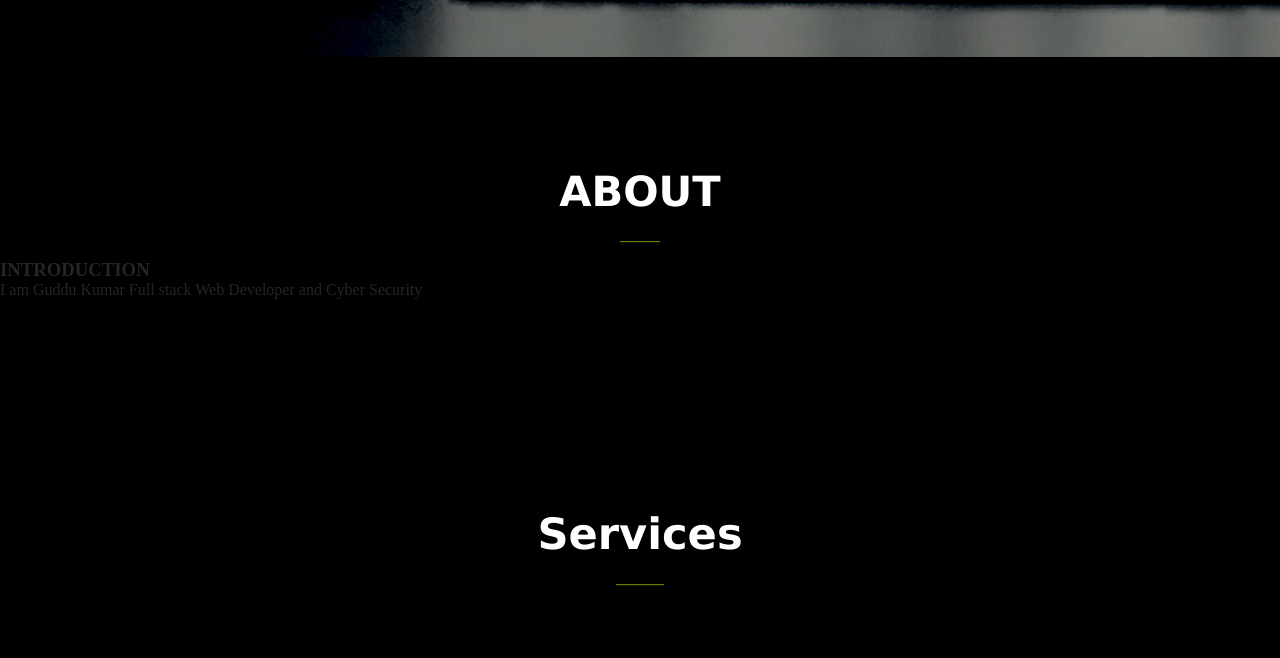
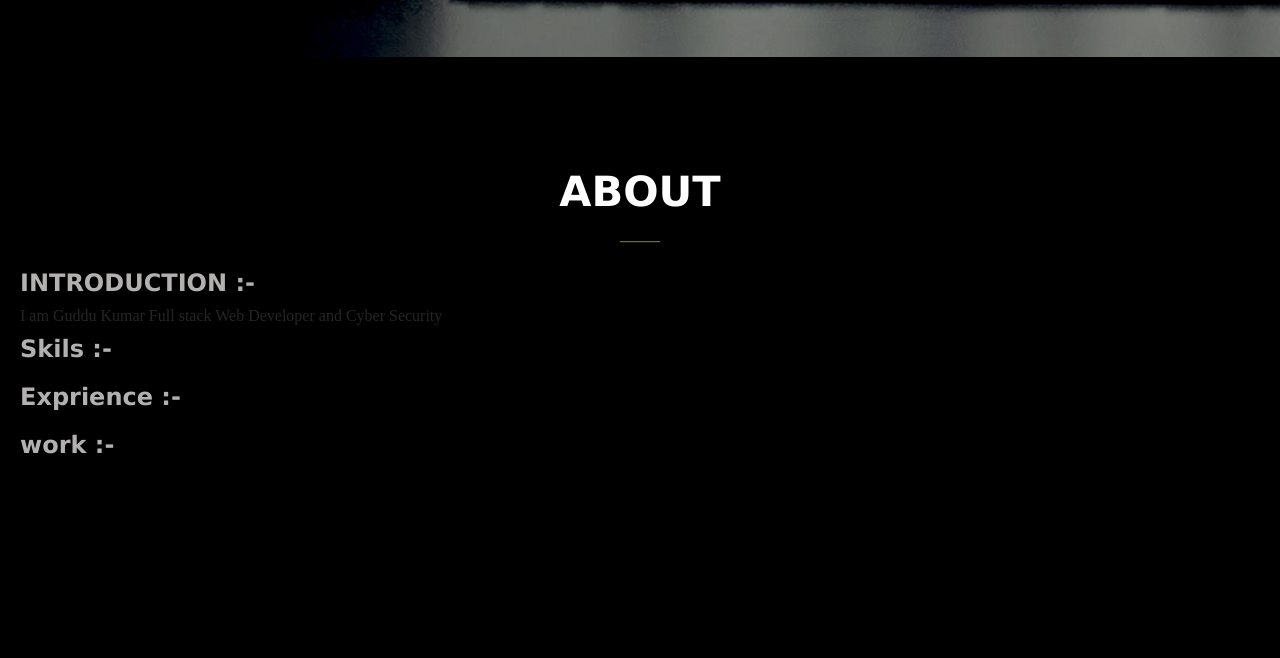
Before and after one commit to 123guddukumar/My_Portfolia, a plain HTML site: page index.html in a window 1280 px wide. Shown: the part 743-1401 px from the top of the page. Drawn offline with nearby package versions, Linux system fonts and the light colour scheme.

Commit message:
change About section

```diff
--- a/index.html
+++ b/index.html
@@ -52,8 +52,11 @@
     <section class="about" id="about">
         <h1 class="heading">About</h1>
         <p class="underline">_____</p>
-        <h3>INTRODUCTION</h3>
+        <h3 class="intro">INTRODUCTION :-</h3>
         <p>I am Guddu Kumar Full stack Web Developer and Cyber Security</p>
+        <h3 class="intro">Skils :-</h3>
+        <h3 class="intro">Exprience :-</h3>
+        <h3 class="intro">work :-</h3>
     </section>
 
     <section class="service" id="service">
--- a/style.css
+++ b/style.css
@@ -173,13 +173,20 @@ nav ul li a:hover{
 
 .about{
     color: #302f2fc9;
-    padding: 100px 0px;
+    padding: 100px 20px;
 }
 .about h1{
     text-align: center;
     font-size: 2.6rem;
     font-weight: 600;
     text-transform: uppercase;
+}
+.intro{
+    color: rgb(179, 176, 176);
+    font-size: 1.5rem;
+    font-weight: 700;
+    font-family: 'Lucida Sans', 'Lucida Sans Regular', 'Lucida Grande', 'Lucida Sans Unicode', Geneva, Verdana, sans-serif;
+    padding: 10px 0px;
 }
 .service{
     display: flex;
```
